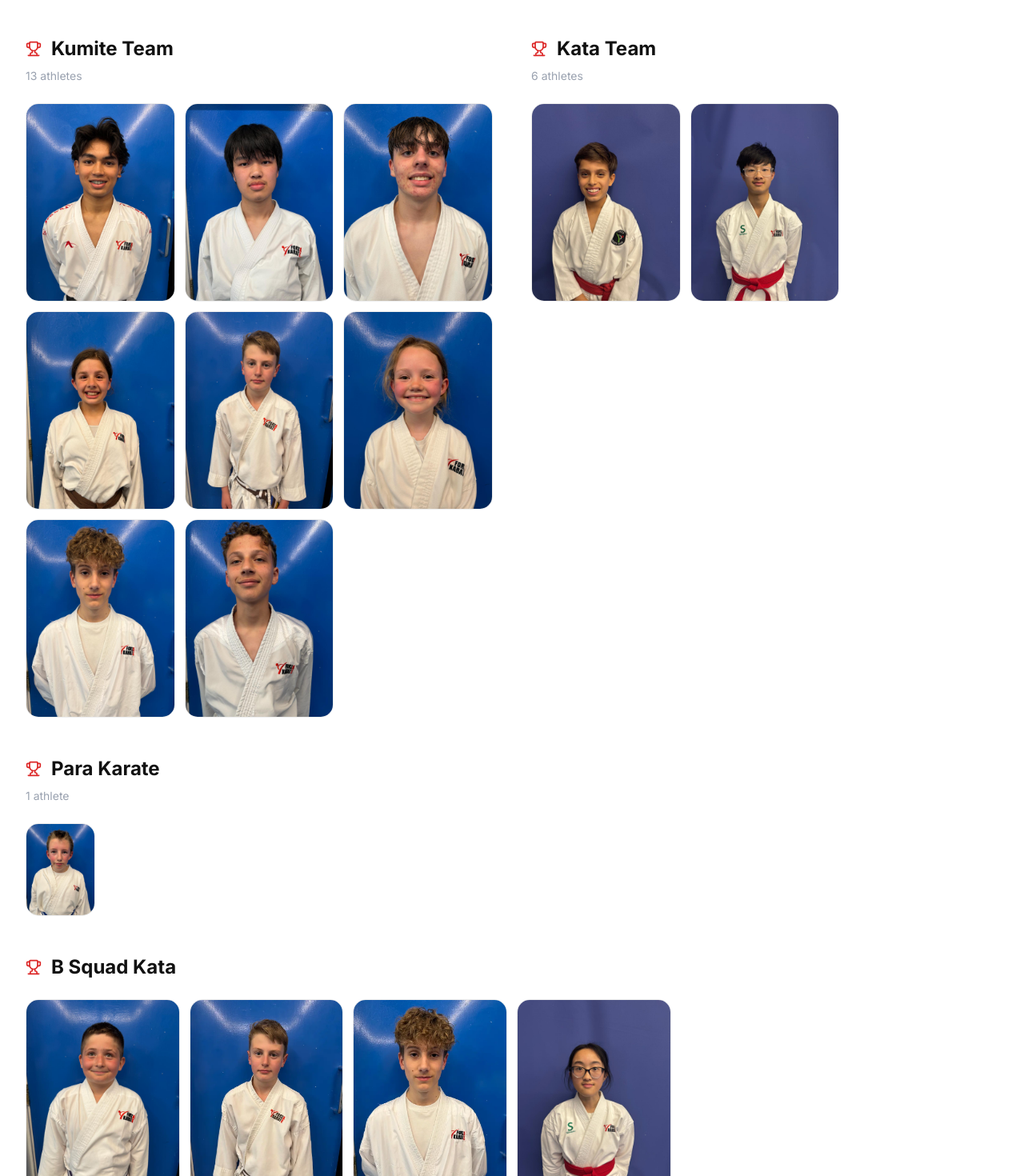
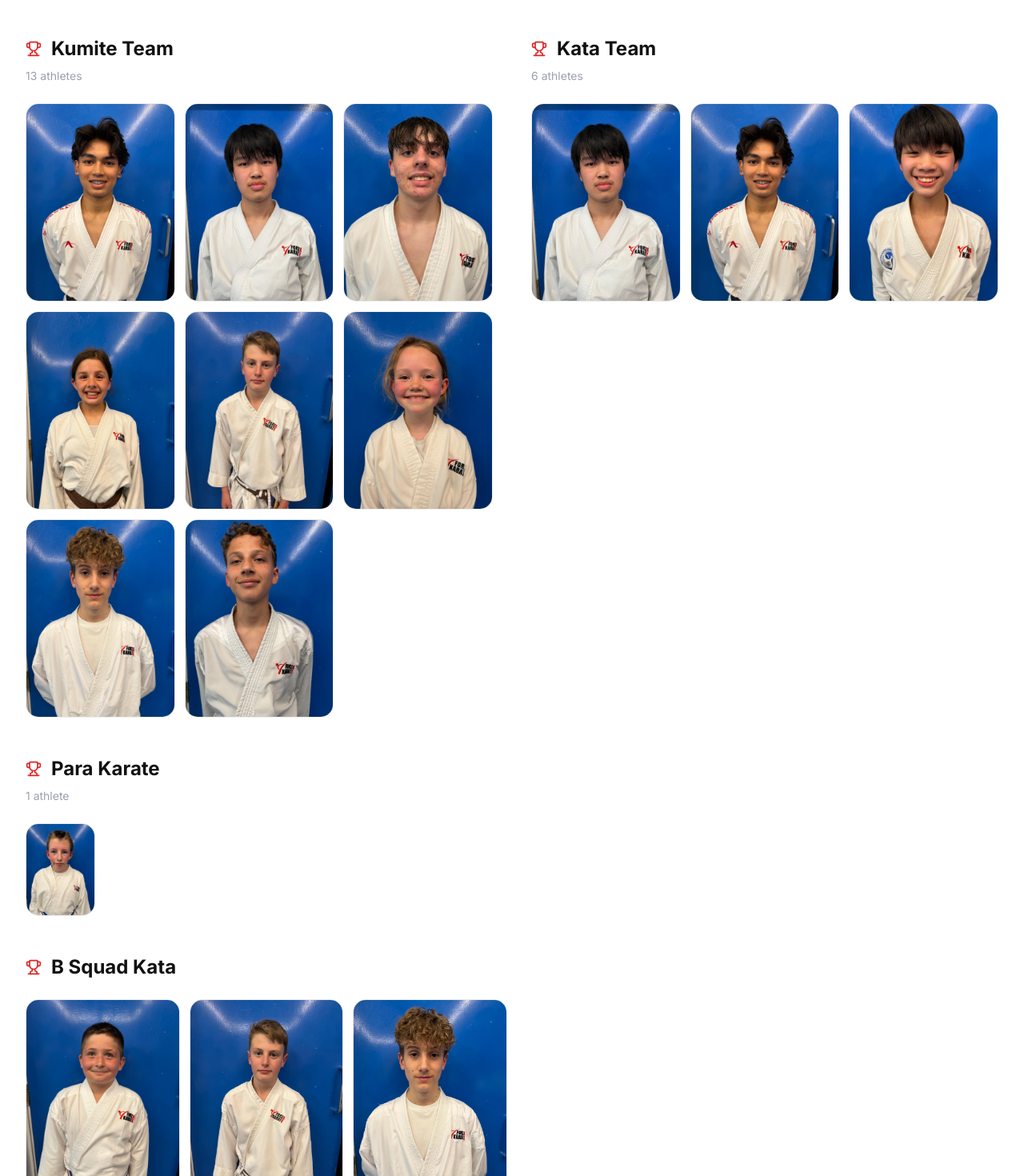
Before and after one commit to anthonieveritt-afk/forza-karate-website, a Next.js app: page /team in a window 1280 px wide. Shown: the part 1360-2830 px from the top of the page at 80% size. Built offline with nearby package versions, Linux system fonts and the light colour scheme.

Commit message:
revert: restore team page photos to pre-23:24 state

```diff
--- a/app/team/page.tsx
+++ b/app/team/page.tsx
@@ -167,10 +167,11 @@ export default function TeamPage() {
               <p className="text-sm text-gray-400">{kataAthletes.length} athletes</p>
               <div className="mt-6 grid grid-cols-3 gap-3">
                 {[
-                  { src: '/team/kata-ahm-mac.jpg' },
-                  { src: '/team/kata-nam-mac.jpg' },
-                ].map((a, i) => (
-                  <div key={i} className="rounded-2xl overflow-hidden border border-black/8">
+                  { src: '/team/y-yogarajah.jpg', name: 'Y. Yogarajah' },
+                  { src: '/team/a-wong.jpg',      name: 'A. Wong' },
+                  { src: '/team/q-wong.jpg',      name: 'Q. Wong' },
+                ].map((a) => (
+                  <div key={a.name} className="rounded-2xl overflow-hidden border border-black/8">
                     <Image
                       src={a.src}
                       alt="Kata athlete"
@@ -221,9 +222,6 @@ export default function TeamPage() {
               <div className="rounded-2xl overflow-hidden border border-black/8">
                 <Image src="/team/kata-b-squad-03.jpg" alt="B Squad Kata athlete" width={300} height={380} className="w-full object-cover object-top" />
               </div>
-              <div className="rounded-2xl overflow-hidden border border-black/8">
-                <Image src="/team/kata-casielle.jpg" alt="B Squad Kata athlete" width={300} height={380} className="w-full object-cover object-top" />
-              </div>
             </div>
           </div>
 
```
